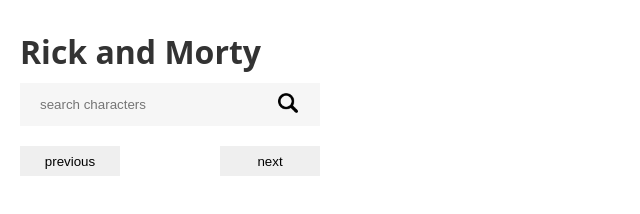
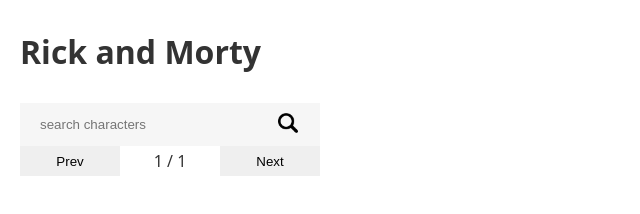
Before and after one commit to kannzaubern/rick-and-morty, a website with bundled scripts: page index.html in a window 1280 px wide. Shown: the whole page, without its empty margins (0-640 px from the left). Built offline with nearby package versions, Linux system fonts and the light colour scheme; no server answers.

Commit message:
refactoring

```diff
--- a/components/CharacterCard/CharacterCard.js
+++ b/components/CharacterCard/CharacterCard.js
@@ -1,5 +1,5 @@
 import { renderCards } from "../../utils.js";
-const cardContainer = document.querySelector(".card-container");
+const cardsContainer = document.querySelector(".card-container");
 
 export function createCharacterCard(character) {
   // create elements
@@ -45,7 +45,7 @@
     cardOccurenceTitle,
     cardOccurenceContent
   );
-  cardContainer.append(card);
+  cardsContainer.append(card);
 
   // Filling the card with data
   cardImage.setAttribute("src", character.image);
@@ -58,5 +58,5 @@
   cardOccurenceContent.innerText = character.episode.length;
 
   // render cards on the screen
-  renderCards(cardContainer);
+  renderCards(cardsContainer);
 }
--- a/components/NavPagination/NavPagination.js
+++ b/components/NavPagination/NavPagination.js
@@ -0,0 +1,32 @@
+import { renderNav } from "../../utils.js";
+
+export function CreateNav() {
+    // create elements
+    const nextButton = document.createElement("button");
+    const previousButton = document.createElement("button");
+    const pagination = document.createElement("span");
+    const navigation = document.createElement("nav");
+
+    // add classes
+    nextButton.className = "button button--next";
+    previousButton.className = "button button--prev";
+    pagination.className = "navigation__pagination";
+    navigation.className = "navigation"
+
+    // set attributes
+
+    nextButton.setAttribute("data-js", "button-next")
+    previousButton.setAttribute("data-js", "button-prev")
+    pagination.setAttribute("data-js", "pagination")
+    navigation.setAttribute("data-js", "navigation")
+    // append elements
+    navigation.append(previousButton, pagination, nextButton);
+
+    // filling the elements
+    nextButton.innerText = "Next";
+    previousButton.innerText = "Prev";
+    pagination.textContent = "1 / 1";
+
+    // render nav on the screen
+    renderNav(navigation);
+}
--- a/components/SearchBar/SearchBar.js
+++ b/components/SearchBar/SearchBar.js
@@ -1,5 +1,41 @@
+import { renderSearchBar } from "../../utils.js";
 const searchBarButton = document.querySelector("search-bar__button");
 
-searchBarButton.addEventListermer("click", () => {
-  // handle data to render only requested search
-});
+// searchBarButton.addEventListermer("click", () => {
+//   // handle data to render only requested search
+// });
+
+export function CreateSearchBar() {
+  // create elements
+  const searchBarContainer = document.createElement("div");
+  const searchBar = document.createElement("form");
+  const searchBarInput = document.createElement("input");
+  const button = document.createElement("button");
+  const img = document.createElement("img");
+
+  // add classes
+  searchBarContainer.className = "search-bar-container";
+  searchBar.className = "search-bar";
+  searchBarInput.className = "search-bar__input";
+  button.className = "search-bar__button"
+  img.className = "search-bar__icon"
+
+  // set attributes
+  searchBarContainer.setAttribute("data-js", "search-bar-container")
+  searchBar.setAttribute("data-js", "search-bar")
+  searchBarInput.setAttribute("data-js", "pagination")
+  searchBarInput.setAttribute("name", "query")
+  searchBarInput.setAttribute("type", "text")
+  searchBarInput.setAttribute("placeholder", "search characters")
+  searchBarInput.setAttribute("aria-label", "search name")
+  button.setAttribute("aria-label", "search for character")
+  img.setAttribute("src", "assets/magnifying-glass.png")
+
+  // append elements
+  searchBarContainer.append(searchBar);
+  button.append(img);
+  searchBar.append(searchBarInput, button);
+
+  // render nav on the screen
+  renderSearchBar(searchBarContainer);
+}
--- a/index.html
+++ b/index.html
@@ -1,44 +1,21 @@
 <!DOCTYPE html>
 <html lang="en">
+
 <head>
   <meta charset="utf-8" />
-    <meta
-      name="viewport"
-      content="width=device-width, initial-scale=1, shrink-to-fit=no"
-    />
+  <meta name="viewport" content="width=device-width, initial-scale=1, shrink-to-fit=no" />
   <title>Rick and Morty Character Log</title>
   <link rel="stylesheet" href="./styles.css" />
 </head>
+
 <body>
   <h1 class="title">Rick and Morty</h1>
   <main class="root">
-      <div class="search-bar-container" data-js="search-bar-container">
-        <form action="" class="search-bar" data-js="search-bar">
-          <input
-            name="query"
-            class="search-bar__input"
-            type="text"
-            placeholder="search characters"
-            aria-label="character name"
-          />
-          <button class="search-bar__button" aria-label="search for character">
-            <img
-              class="search-bar__icon"
-              src="assets/magnifying-glass.png"
-              alt=""
-            />
-          </button>
-        </form>
-      </div>
+
     <ul class="card-container" data-js="card-container"></ul>
   </main>
-    <nav class="navigation" data-js="navigation">
-      <button class="button button--prev" data-js="button-prev">
-        previous
-      </button>
-      <span class="navigation__pagination" data-js="pagination"></span>
-      <button class="button button--next" data-js="button-next">next</button>
-    </nav>
+
 </body>
 <script type="module" src="./index.js"></script>
+
 </html>
--- a/index.js
+++ b/index.js
@@ -1,25 +1,47 @@
 import { createCharacterCard } from "./components/CharacterCard/CharacterCard.js";
+import { CreateSearchBar } from "./components/SearchBar/SearchBar.js";
+import { CreateNav } from "./components/NavPagination/NavPagination.js";
 
+// Initializing SearchBar and Navigation
+CreateSearchBar();
+CreateNav();
+
+// Selecting created Elements
 const cardContainer = document.querySelector('[data-js="card-container"]');
 const searchBar = document.querySelector('[data-js="search-bar"]');
 const prevButton = document.querySelector('[data-js="button-prev"]');
+const pagination = document.querySelector('[data-js="pagination"]');
 const nextButton = document.querySelector('[data-js="button-next"]');
-const pagination = document.querySelector('[data-js="pagination"]');
 const searchInput = document.querySelector(".search-bar__input");
 
+// Intializing States
 let url = "https://rickandmortyapi.com/api/character";
-
-// Intializing States
 let maxPage = 1;
 let page = 1;
 let searchQuery = "";
 
+// Initial Fetch and Render - Characters from API
+async function fetchCharacters(apiUrl) {
+
+  const response = await fetch(apiUrl);
+  const data = await response.json();
+  if (data) {
+    console.log("Data:", data);
+    maxPage = data.info.pages;
+    console.log(maxPage)
+
+    pagination.textContent = `${page} / ${maxPage}`;
+
+    data.results.forEach((character) => {
+      createCharacterCard(character);
+    });
+  }
+}
+
+// Initial execution of fetch function
 fetchCharacters(url);
 
-// Creating and rendering cards
-// use this to clean the DOM .replaceChildren()
-//// handle search and pagination event listeners
-
+// Handle Search Event
 searchBar.addEventListener("submit", (e) => {
   e.preventDefault();
   searchQuery = searchInput.value;
@@ -29,30 +51,30 @@
   console.log("Search URL:", searchUrl);
 
   cardContainer.replaceChildren();
-  // Render search results
   pagination.innerText = `${page} / ${maxPage}`;
   fetchCharacters(searchUrl);
   searchBar.reset();
 });
 
+// Handle Next Page Event
 nextButton.addEventListener("click", () => {
   if (page == maxPage) {
     return false;
   }
   page += 1;
-  let paginationUrl = url + `?page=${page}`; // Assuming search query is empty; we don't just want the base URL, we want to filter
+  let paginationUrl = url + `?page=${page}`;
   if (searchQuery != "") {
-    paginationUrl = url + `/?name=${searchQuery}` + `&page=${page}`; // Assuming it's not empty (i.e. user searched for Rick), we only add the page parameter on top
+    paginationUrl = url + `/?name=${searchQuery}` + `&page=${page}`;
   }
-  console.log("Pagination URL:", paginationUrl);
   cardContainer.replaceChildren();
   pagination.innerText = `${page} / ${maxPage}`;
   fetchCharacters(paginationUrl);
 });
 
+// Handle Next Previous Page Event
 prevButton.addEventListener("click", () => {
   if (page == 1) {
-    return false; // Everything below in this function won't be considered
+    return false;
   }
   page -= 1;
   let paginationUrl = url + `?page=${page}`;
@@ -64,20 +86,3 @@
   pagination.innerText = `${page} / ${maxPage}`;
   fetchCharacters(paginationUrl);
 });
-
-// Fetch Characters from API
-async function fetchCharacters(apiUrl) {
-  const response = await fetch(apiUrl); // HTTP request
-  const data = await response.json(); // Fetching and storing required data – the json method returns the data from that request
-
-  // verify if data is existent
-  if (data) {
-    console.log("Data:", data);
-    maxPage = data.info.pages;
-    pagination.innerText = `${page} / ${maxPage}`;
-
-    data.results.forEach((character) => {
-      createCharacterCard(character);
-    });
-  }
-}
--- a/utils.js
+++ b/utils.js
@@ -1,5 +1,12 @@
 const root = document.querySelector(".root");
+
+export function renderSearchBar(searchBar) {
+  root.append(searchBar);
+}
 
 export function renderCards(cards) {
   root.append(cards);
 }
+export function renderNav(nav) {
+  root.after(nav)
+}
```
Lines whose indentation alone changed are shown as unchanged.
